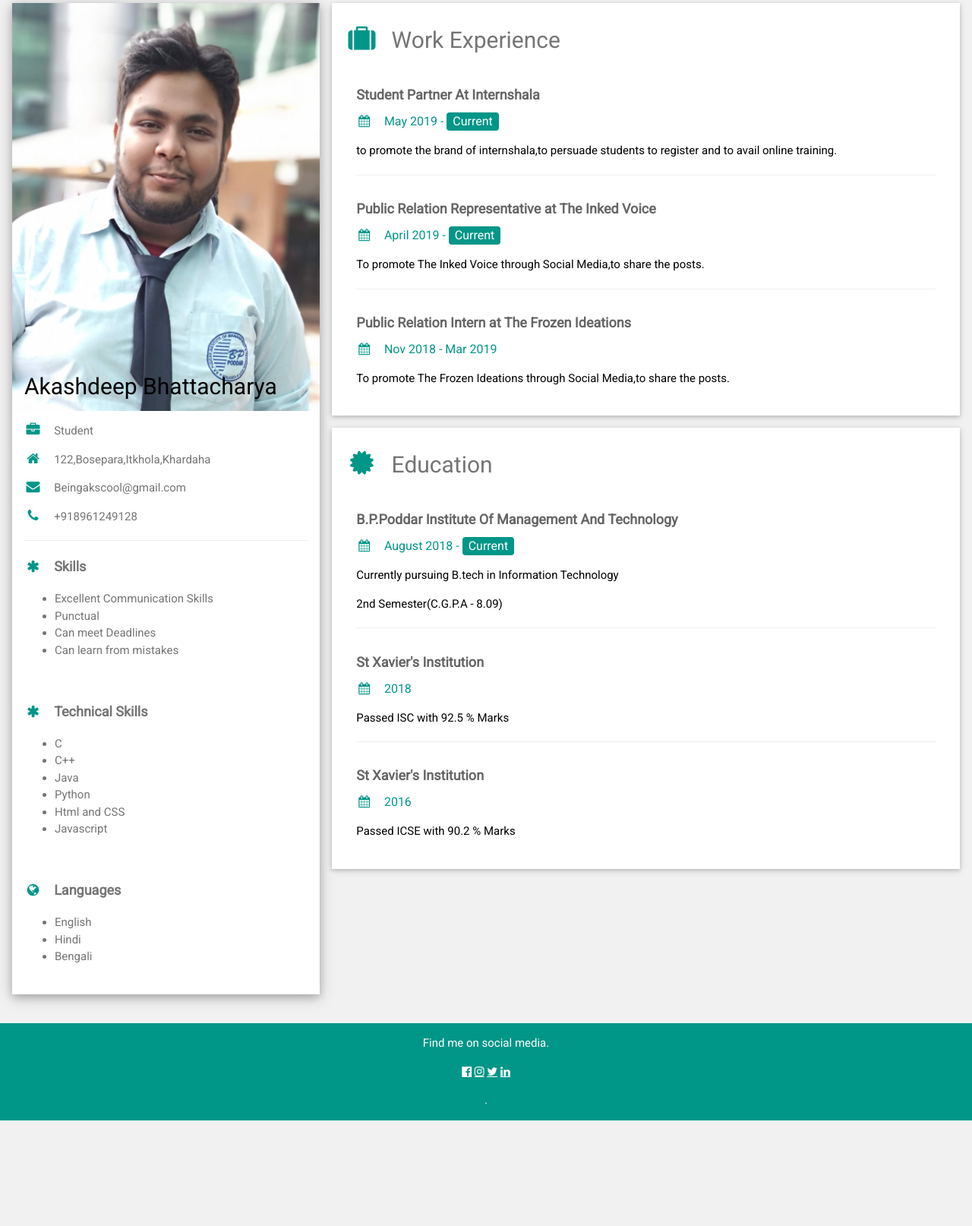
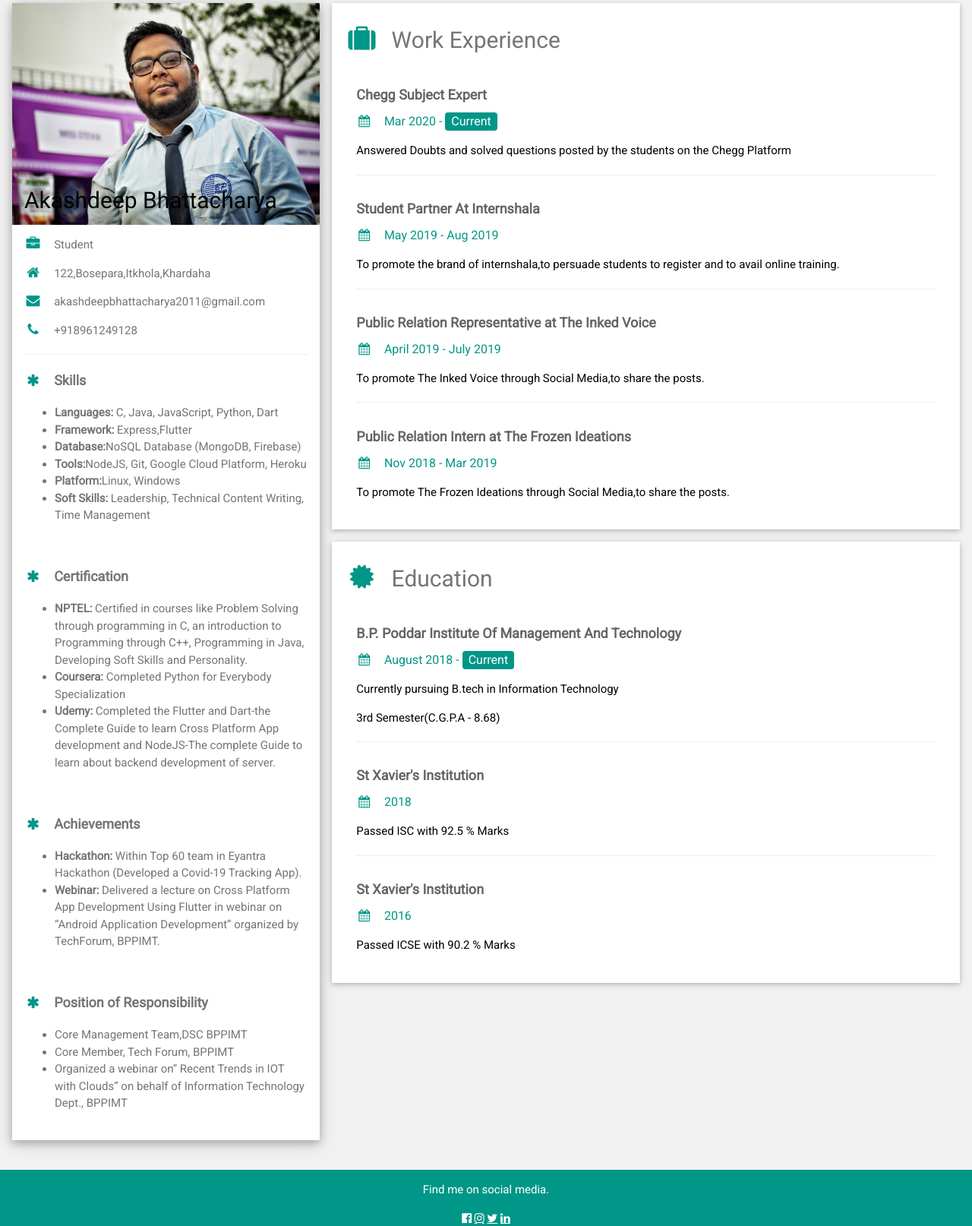
Before and after one commit to akashdeepbhattacharya/akashdeepbhattacharya.github.io, a plain HTML site: page index.html in a window 1280 px wide. Shown: the part 12-1626 px from the top of the page at 76% size. Before the commit the page ends 1487 px from the top, so only its background shows below. Drawn offline with nearby package versions, Linux system fonts and the light colour scheme.

Commit message:
updated august 2020

```diff
--- a/index.html
+++ b/index.html
@@ -1,125 +1,270 @@
 <!DOCTYPE html>
 <html>
   <title>CV</title>
-<meta charset="UTF-8">
-<meta name="viewport" content="width=device-width, initial-scale=1">
-<link rel="stylesheet" href="https://www.w3schools.com/w3css/4/w3.css">
-<link rel='stylesheet' href='https://fonts.googleapis.com/css?family=Roboto'>
-<link rel="stylesheet" href="https://cdnjs.cloudflare.com/ajax/libs/font-awesome/4.7.0/css/font-awesome.min.css">
+  <meta charset="UTF-8" />
+  <meta name="viewport" content="width=device-width, initial-scale=1" />
+  <link rel="stylesheet" href="https://www.w3schools.com/w3css/4/w3.css" />
+  <link
+    rel="stylesheet"
+    href="https://fonts.googleapis.com/css?family=Roboto"
+  />
+  <link
+    rel="stylesheet"
+    href="https://cdnjs.cloudflare.com/ajax/libs/font-awesome/4.7.0/css/font-awesome.min.css"
+  />
   <style>
-html,body,h1,h2,h3,h4,h5,h6 {font-family: "Roboto", sans-serif}
+    html,
+    body,
+    h1,
+    h2,
+    h3,
+    h4,
+    h5,
+    h6 {
+      font-family: "Roboto", sans-serif;
+    }
   </style>
   <body class="w3-light-grey">
-
     <!-- Page Container -->
-<div class="w3-content w3-margin-top" style="max-width:1400px;">
-
+    <div class="w3-content w3-margin-top" style="max-width: 1400px;">
       <!-- The Grid -->
       <div class="w3-row-padding">
-
         <!-- Left Column -->
         <div class="w3-third">
-
           <div class="w3-white w3-text-grey w3-card-4">
             <div class="w3-display-container">
-          <img src="IMG_20181219_141106.jpg" style="width:100%" alt="Avatar">
+              <img
+                src="IMG_20181219_141106.jpeg"
+                style="width: 100%;"
+                alt="Avatar"
+              />
               <div class="w3-display-bottomleft w3-container w3-text-black">
                 <h2>Akashdeep Bhattacharya</h2>
               </div>
             </div>
             <div class="w3-container">
-          <p><i class="fa fa-briefcase fa-fw w3-margin-right w3-large w3-text-teal"></i>Student</p>
-          <p><i class="fa fa-home fa-fw w3-margin-right w3-large w3-text-teal"></i>122,Bosepara,Itkhola,Khardaha</p>
-          <p><i class="fa fa-envelope fa-fw w3-margin-right w3-large w3-text-teal"></i>Beingakscool@gmail.com</p>
-          <p><i class="fa fa-phone fa-fw w3-margin-right w3-large w3-text-teal"></i>+918961249128</p>
-          <hr>
+              <p>
+                <i
+                  class="fa fa-briefcase fa-fw w3-margin-right w3-large w3-text-teal"
+                ></i
+                >Student
+              </p>
+              <p>
+                <i
+                  class="fa fa-home fa-fw w3-margin-right w3-large w3-text-teal"
+                ></i
+                >122,Bosepara,Itkhola,Khardaha
+              </p>
+              <p>
+                <i
+                  class="fa fa-envelope fa-fw w3-margin-right w3-large w3-text-teal"
+                ></i
+                >akashdeepbhattacharya2011@gmail.com
+              </p>
+              <p>
+                <i
+                  class="fa fa-phone fa-fw w3-margin-right w3-large w3-text-teal"
+                ></i
+                >+918961249128
+              </p>
+              <hr />
 
-          <p class="w3-large"><b><i class="fa fa-asterisk fa-fw w3-margin-right w3-text-teal"></i>Skills</b></p>
+              <p class="w3-large">
+                <b
+                  ><i
+                    class="fa fa-asterisk fa-fw w3-margin-right w3-text-teal"
+                  ></i
+                  >Skills</b
+                >
+              </p>
               <ul>
-          <li>Excellent Communication Skills</li>
+                <li><b>Languages:</b> C, Java, JavaScript, Python, Dart</li>
+                <li><b>Framework:</b> Express,Flutter</li>
+                <li><b>Database:</b>NoSQL Database (MongoDB, Firebase)</li>
+                <li><b>Tools:</b>NodeJS, Git, Google Cloud Platform, Heroku</li>
+                <li><b>Platform:</b>Linux, Windows</li>
+                <li>
+                  <b>Soft Skills: </b>Leadership, Technical Content Writing,
+                  Time Management
+                </li>
+              </ul>
+              <br />
+              <p class="w3-large">
+                <b
+                  ><i
+                    class="fa fa-asterisk fa-fw w3-margin-right w3-text-teal"
+                  ></i
+                  >Certification</b
+                >
+              </p>
+              <ul>
+                <li>
+                  <b>NPTEL:</b> Certified in courses like Problem Solving
+                  through programming in C, an introduction to Programming
+                  through C++, Programming in Java, Developing Soft Skills and
+                  Personality.
+                </li>
 
-          <li>Punctual</li>
+                <li>
+                  <b>Coursera:</b> Completed Python for Everybody Specialization
+                </li>
 
-          <li>Can meet Deadlines</li>
+                <li>
+                  <b>Udemy:</b> Completed the Flutter and Dart-the Complete
+                  Guide to learn Cross Platform App development and NodeJS-The
+                  complete Guide to learn about backend development of server.
+                </li>
+              </ul>
+              <br />
+              <p class="w3-large">
+                <b
+                  ><i
+                    class="fa fa-asterisk fa-fw w3-margin-right w3-text-teal"
+                  ></i
+                  >Achievements</b
+                >
+              </p>
+              <ul>
+                <li>
+                  <b>Hackathon:</b> Within Top 60 team in Eyantra Hackathon
+                  (Developed a Covid-19 Tracking App).
+                </li>
 
-          <li>Can learn from mistakes</li>
+                <li>
+                  <b>Webinar: </b> Delivered a lecture on Cross Platform App
+                  Development Using Flutter in webinar on “Android Application
+                  Development” organized by TechForum, BPPIMT.
+                </li>
               </ul>
-          <br>
-<p class="w3-large"><b><i class="fa fa-asterisk fa-fw w3-margin-right w3-text-teal"></i>Technical Skills</b></p>
+              <br />
+              <p class="w3-large">
+                <b
+                  ><i
+                    class="fa fa-asterisk fa-fw w3-margin-right w3-text-teal"
+                  ></i
+                  >Position of Responsibility</b
+                >
+              </p>
               <ul>
-          <li>C</li>
+                <li>
+                  Core Management Team,DSC BPPIMT
+                </li>
 
-          <li>C++</li>
-
-          <li>Java</li>
-
-          <li>Python</li>
-<li>Html and CSS</li>
-<li>Javascript</li>
+                <li>
+                  Core Member, Tech Forum, BPPIMT
+                </li>
+                <li>
+                  Organized a webinar on” Recent Trends in IOT with Clouds” on
+                  behalf of Information Technology Dept., BPPIMT
+                </li>
               </ul>
-          <br>
-
-          <p class="w3-large w3-text-theme"><b><i class="fa fa-globe fa-fw w3-margin-right w3-text-teal"></i>Languages</b></p>
-         <ul>
-          <li>English</li>
-
-          <li>Hindi</li>
-
-          <li>Bengali</li>
-
-          </ul>
-          <br>
+              <br />
             </div>
-      </div><br>
+          </div>
+          <br />
 
           <!-- End Left Column -->
         </div>
 
         <!-- Right Column -->
         <div class="w3-twothird">
-
           <div class="w3-container w3-card w3-white w3-margin-bottom">
-        <h2 class="w3-text-grey w3-padding-16"><i class="fa fa-suitcase fa-fw w3-margin-right w3-xxlarge w3-text-teal"></i>Work Experience</h2>
+            <h2 class="w3-text-grey w3-padding-16">
+              <i
+                class="fa fa-suitcase fa-fw w3-margin-right w3-xxlarge w3-text-teal"
+              ></i
+              >Work Experience
+            </h2>
+            <div class="w3-container">
+              <h5 class="w3-opacity"><b>Chegg Subject Expert</b></h5>
+              <h6 class="w3-text-teal">
+                <i class="fa fa-calendar fa-fw w3-margin-right"></i>Mar 2020 -
+                <span class="w3-tag w3-teal w3-round">Current</span>
+              </h6>
+              <p>
+                Answered Doubts and solved questions posted by the students on the Chegg Platform
+              </p>
+              <hr />
+            </div>
             <div class="w3-container">
               <h5 class="w3-opacity"><b>Student Partner At Internshala</b></h5>
-          <h6 class="w3-text-teal"><i class="fa fa-calendar fa-fw w3-margin-right"></i>May 2019 - <span class="w3-tag w3-teal w3-round">Current</span></h6>
-          <p>to promote the brand of internshala,to persuade students to register and to avail online training.</p>
-          <hr>
+              <h6 class="w3-text-teal">
+                <i class="fa fa-calendar fa-fw w3-margin-right"></i>May 2019 -
+                Aug 2019</span>
+              </h6>
+              <p>
+                To promote the brand of internshala,to persuade students to
+                register and to avail online training.
+              </p>
+              <hr />
             </div>
             <div class="w3-container">
-          <h5 class="w3-opacity"><b>Public Relation Representative at The Inked Voice</b></h5>
-          <h6 class="w3-text-teal"><i class="fa fa-calendar fa-fw w3-margin-right"></i>April 2019 - <span class="w3-tag w3-teal w3-round">Current</span></h6>
-          <p>To promote The Inked Voice through Social Media,to share the posts.</p>
-          <hr>
+              <h5 class="w3-opacity">
+                <b>Public Relation Representative at The Inked Voice</b>
+              </h5>
+              <h6 class="w3-text-teal">
+                <i class="fa fa-calendar fa-fw w3-margin-right"></i>April 2019 -
+                July 2019</span>
+              </h6>
+              <p>
+                To promote The Inked Voice through Social Media,to share the
+                posts.
+              </p>
+              <hr />
             </div>
             <div class="w3-container">
-          <h5 class="w3-opacity"><b>Public Relation Intern at The Frozen Ideations</b></h5>
-          <h6 class="w3-text-teal"><i class="fa fa-calendar fa-fw w3-margin-right"></i>Nov 2018 - Mar 2019</h6>
-          <p>To promote The Frozen Ideations through Social Media,to share the posts. </p><br>
+              <h5 class="w3-opacity">
+                <b>Public Relation Intern at The Frozen Ideations</b>
+              </h5>
+              <h6 class="w3-text-teal">
+                <i class="fa fa-calendar fa-fw w3-margin-right"></i>Nov 2018 -
+                Mar 2019
+              </h6>
+              <p>
+                To promote The Frozen Ideations through Social Media,to share
+                the posts.
+              </p>
+              <br />
             </div>
           </div>
 
           <div class="w3-container w3-card w3-white">
-        <h2 class="w3-text-grey w3-padding-16"><i class="fa fa-certificate fa-fw w3-margin-right w3-xxlarge w3-text-teal"></i>Education</h2>
+            <h2 class="w3-text-grey w3-padding-16">
+              <i
+                class="fa fa-certificate fa-fw w3-margin-right w3-xxlarge w3-text-teal"
+              ></i
+              >Education
+            </h2>
             <div class="w3-container">
-          <h5 class="w3-opacity"><b>B.P.Poddar Institute Of Management And Technology</b></h5>
-          <h6 class="w3-text-teal"><i class="fa fa-calendar fa-fw w3-margin-right"></i>August 2018 - <span class="w3-tag w3-teal w3-round">Current</span></h6>
+              <h5 class="w3-opacity">
+                <b>B.P. Poddar Institute Of Management And Technology</b>
+              </h5>
+              <h6 class="w3-text-teal">
+                <i class="fa fa-calendar fa-fw w3-margin-right"></i>August 2018
+                - <span class="w3-tag w3-teal w3-round">Current</span>
+              </h6>
               <p>Currently pursuing B.tech in Information Technology</p>
-<p>2nd Semester(C.G.P.A - 8.09)</p>
-          <hr>
+              <p>3rd Semester(C.G.P.A - 8.68)</p>
+              <hr />
             </div>
             <div class="w3-container">
               <h5 class="w3-opacity"><b>St Xavier's Institution</b></h5>
-          <h6 class="w3-text-teal"><i class="fa fa-calendar fa-fw w3-margin-right"></i>2018</h6>
+              <h6 class="w3-text-teal">
+                <i class="fa fa-calendar fa-fw w3-margin-right"></i>2018
+              </h6>
               <p>Passed ISC with 92.5 % Marks</p>
-          <hr>
+              <hr />
             </div>
             <div class="w3-container">
               <h5 class="w3-opacity"><b>St Xavier's Institution</b></h5>
-          <h6 class="w3-text-teal"><i class="fa fa-calendar fa-fw w3-margin-right"></i>2016</h6>
-          <p>Passed ICSE with 90.2 % Marks</p><br>
+              <h6 class="w3-text-teal">
+                <i class="fa fa-calendar fa-fw w3-margin-right"></i>2016
+              </h6>
+              <p>Passed ICSE with 90.2 % Marks</p>
+              <br />
             </div>
           </div>
+
 
           <!-- End Right Column -->
         </div>
@@ -132,12 +277,29 @@ html,body,h1,h2,h3,h4,h5,h6 {font-family: "Roboto", sans-serif}
 
     <footer class="w3-container w3-teal w3-center w3-margin-top">
       <p>Find me on social media.</p>
-  <a href="https://www.facebook.com/akashdeep.bhattacharya7911" class="fa fa-facebook-official w3-hover-opacity"></a>
-  <a  href="https://www.instagram.com/_taken_for_granted_/" class="fa fa-instagram w3-hover-opacity"></a>
-  <a href="https://twitter.com/beingakscool" class="fa fa-twitter w3-hover-opacity"></a>
-  <a href="https://www.linkedin.com/in/akashdeep-bhattacharya-8aa417158/" class="fa fa-linkedin w3-hover-opacity"></a>
-  <p>. <a href="https://www.w3schools.com/w3css/default.asp" target="_blank"></a></p>
+      <a
+        href="https://www.facebook.com/akashdeep.bhattacharya7911"
+        class="fa fa-facebook-official w3-hover-opacity"
+      ></a>
+      <a
+        href="https://www.instagram.com/_taken_for_granted_/"
+        class="fa fa-instagram w3-hover-opacity"
+      ></a>
+      <a
+        href="https://twitter.com/beingakscool"
+        class="fa fa-twitter w3-hover-opacity"
+      ></a>
+      <a
+        href="https://www.linkedin.com/in/akashdeep-bhattacharya-8aa417158/"
+        class="fa fa-linkedin w3-hover-opacity"
+      ></a>
+      <p>
+        .
+        <a
+          href="https://www.w3schools.com/w3css/default.asp"
+          target="_blank"
+        ></a>
+      </p>
     </footer>
-
   </body>
 </html>
```
Also changed, not shown: IMG_20181219_141106.jpeg (added), IMG_20181219_141106.jpg (deleted). Lines whose indentation alone changed are shown as unchanged.
